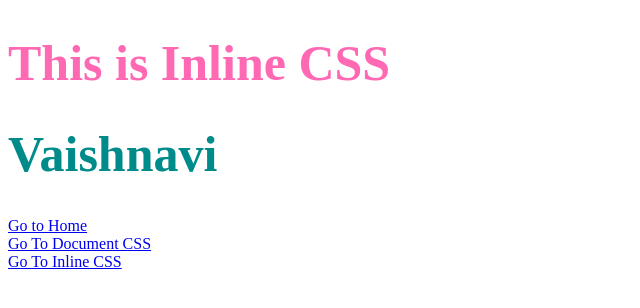
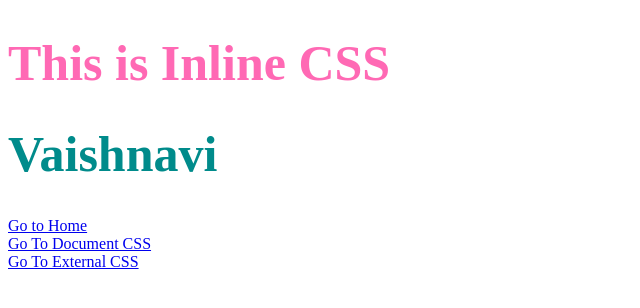
Before and after one commit to vaishnavi1545/css-using-3-ways, a plain HTML site: page inline.html in a window 1280 px wide. Shown: the full height of the page, 0-640 px from the left. Drawn offline with Linux system fonts and the light colour scheme.

Commit message:
Update inline.html

```diff
--- a/inline.html
+++ b/inline.html
@@ -11,7 +11,7 @@
     <h1 style="color:darkcyan; font-size:50px">Vaishnavi</h1>
     <a href="index.html">Go to Home</a><br>
     <a href="document.html">Go To Document CSS</a><br>
-    <a href="external.html">Go To Inline CSS</a><br>
+    <a href="external.html">Go To External CSS</a><br>
 </body>
 
 </html>
```
